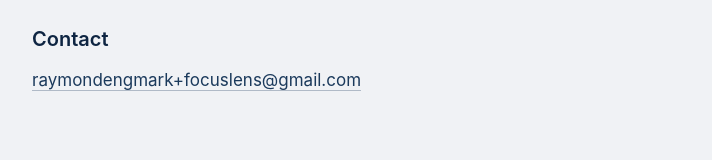
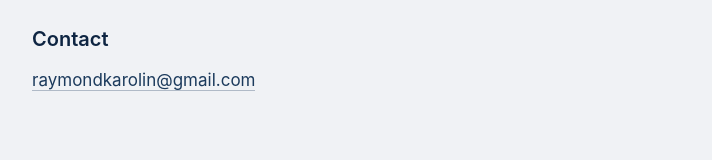
Before and after one commit to RayEngmark/focuslens-web, a plain HTML site: page depth-of-field/privacy/index.html in a window 1280 px wide. Shown: the part 879-1039 px from the top of the page, without its empty margins (272-984 px from the left). Drawn offline with Linux system fonts and the light colour scheme.

Commit message:
support: swap to raymondkarolin@gmail.com
Apple Developer enrollment is Individual, so legal name already shows
as Seller on every store listing. Personal-email burner was security
theater. Consolidating on one address across all apps.

Co-Authored-By: Claude Opus 4.7 (1M context) <noreply@anthropic.com>

```diff
--- a/depth-of-field/privacy/index.html
+++ b/depth-of-field/privacy/index.html
@@ -16,6 +16,6 @@
 <h2>Third-party services</h2>
 <p>None.</p>
 <h2>Contact</h2>
-<p><a href="mailto:raymondengmark+focuslens@gmail.com">raymondengmark+focuslens@gmail.com</a></p>
+<p><a href="mailto:raymondkarolin@gmail.com">raymondkarolin@gmail.com</a></p>
 <footer><a href="/focuslens-web/">← FocusLens</a> · <a href="/focuslens-web/depth-of-field/support/">Support</a></footer>
 </main></body></html>
```
Also changed, not shown: depth-of-field/support/index.html (+1 -1 lines).
